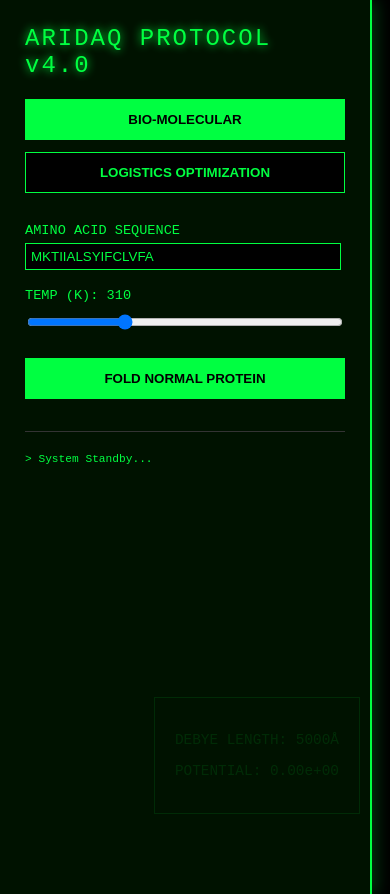
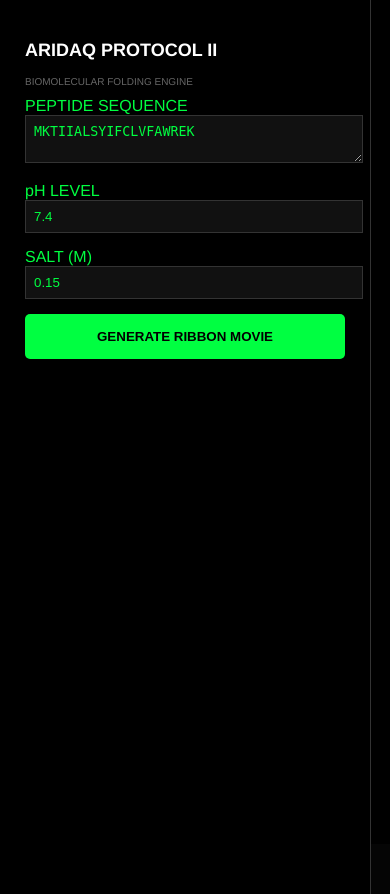
Before and after one commit to bustedbars/Aridaq_protocol_II, a Flask app: template templates/index.html in a window 390 px wide. Run offline with Flask 3, Linux system fonts and the light colour scheme; the template is opened without the code that fills it, so the values that code supplies are empty.

Commit message:
Update index.html

```diff
--- a/templates/index.html
+++ b/templates/index.html
@@ -1,179 +1,137 @@
 <!DOCTYPE html>
-<html lang="en">
+<html>
 <head>
-    <meta charset="UTF-8">
-    <meta name="viewport" content="width=device-width, initial-scale=1.0">
-    <title>ARIDAQ OS v4.0 | Bio-Security Core</title>
+    <title>ARIDAQ | RIBBON ANALYZER</title>
     <script src="https://cdnjs.cloudflare.com/ajax/libs/three.js/r128/three.min.js"></script>
     <style>
-        body {
-            background: #000;
-            color: #00FF41;
-            font-family: 'Courier New', monospace;
-            margin: 0;
-            overflow: hidden;
+        body { background: #050505; color: #00FF41; font-family: 'Helvetica', sans-serif; margin: 0; overflow: hidden; }
+        #ui-overlay { position: absolute; top: 0; left: 0; width: 320px; padding: 25px; background: rgba(0,0,0,0.9); height: 100vh; border-right: 1px solid #333; z-index: 10; }
+        .label-tag {
+            position: absolute; background: rgba(0,255,65,0.2); border: 1px solid #00FF41;
+            padding: 2px 6px; font-size: 10px; color: #fff; pointer-events: none; border-radius: 4px;
         }
-        #ui-layer {
-            position: absolute;
-            top: 0;
-            left: 0;
-            width: 320px;
-            padding: 25px;
-            background: rgba(0, 20, 0, 0.9);
-            height: 100vh;
-            border-right: 2px solid #00FF41;
-            z-index: 10;
-            overflow-y: auto;
-            box-shadow: 5px 0 15px rgba(0, 255, 65, 0.2);
-        }
-        .glitch {
-            font-size: 1.5em;
-            text-shadow: 0 0 10px #00FF41;
-            margin-bottom: 20px;
-            letter-spacing: 2px;
-        }
-        .mode-btn {
-            background: #000;
-            color: #00FF41;
-            border: 1px solid #00FF41;
-            padding: 12px;
-            width: 100%;
-            margin-bottom: 12px;
-            cursor: pointer;
-            font-weight: bold;
-            transition: 0.3s;
-        }
-        .mode-btn:hover { background: rgba(0, 255, 65, 0.1); }
-        .mode-btn.active { background: #00FF41; color: #000; }
-        .input-group { margin-bottom: 18px; font-size: 0.85em; }
-        input, select {
-            background: #000;
-            border: 1px solid #00FF41;
-            color: #00FF41;
-            width: 95%;
-            padding: 5px;
-            margin-top: 5px;
-        }
-        #canvas-container {
-            position: absolute;
-            top: 0;
-            right: 0;
-            width: calc(100% - 370px);
-            height: 100vh;
-        }
-        #mutation-controls {
-            margin-top: 20px;
-            padding: 15px;
-            border: 1px dashed #FFD700;
-            display: none;
-            background: rgba(50, 50, 0, 0.2);
-        }
-        .stats-overlay {
-            position: absolute;
-            bottom: 30px;
-            right: 30px;
-            background: rgba(0,0,0,0.8);
-            padding: 20px;
-            border: 1px solid #00FF41;
-            font-size: 0.9em;
-        }
+        input, textarea { background: #111; border: 1px solid #333; color: #00FF41; width: 100%; margin-bottom: 15px; padding: 8px; }
+        button { background: #00FF41; color: #000; border: none; padding: 15px; width: 100%; font-weight: bold; cursor: pointer; border-radius: 5px; }
+        #viewport { position: fixed; width: 100vw; height: 100vh; }
     </style>
 </head>
 <body>
 
-<div id="ui-layer">
-    <div class="glitch">ARIDAQ PROTOCOL v4.0</div>
+<div id="viewport"></div>
+<div id="label-container"></div>
 
-    <div class="input-group">
-        <button class="mode-btn active" onclick="switchMode('bio')">BIO-MOLECULAR</button>
-        <button class="mode-btn" onclick="switchMode('opt')">LOGISTICS OPTIMIZATION</button>
-    </div>
+<div id="ui-overlay">
+    <h2 style="color: #fff; font-size: 18px;">ARIDAQ PROTOCOL II</h2>
+    <p style="font-size: 10px; color: #666;">BIOMOLECULAR FOLDING ENGINE</p>
 
-    <div id="bio-inputs">
-        <div class="input-group">
-            <label>AMINO ACID SEQUENCE</label>
-            <input type="text" id="sequence" value="MKTIIALSYIFCLVFA">
-        </div>
-        <div class="input-group">
-            <label>TEMP (K): <span id="t-val">310</span></label>
-            <input type="range" min="273" max="400" value="310" id="temp" oninput="document.getElementById('t-val').innerText=this.value">
-        </div>
-        <button class="mode-btn" style="background: #00FF41; color: #000;" onclick="runBio()">FOLD NORMAL PROTEIN</button>
+    <label>PEPTIDE SEQUENCE</label>
+    <textarea id="seq">MKTIIALSYIFCLVFAWREK</textarea>
 
-        <div id="mutation-controls">
-            <p style="color:#FFD700;">> CORE BREACH DETECTED</p>
-            <p id="mutated-display" style="word-break: break-all; font-size:0.8em;"></p>
-            <button class="mode-btn" style="background: #FFD700; color: #000;" onclick="runBio(true)">INJECT MUTATION</button>
-        </div>
-    </div>
+    <label>pH LEVEL</label>
+    <input type="number" id="ph" step="0.1" value="7.4">
 
-    <div id="log" style="font-size: 0.7em; margin-top: 20px; border-top: 1px solid #333; padding-top:10px;">
-        <p>> System Standby...</p>
-    </div>
-</div>
+    <label>SALT (M)</label>
+    <input type="number" id="salt" step="0.01" value="0.15">
 
-<div id="canvas-container"></div>
-
-<div class="stats-overlay">
-    <p>DEBYE LENGTH: 5000Å</p>
-    <p>POTENTIAL: <span id="pot-display">0.00e+00</span></p>
+    <button onclick="runBio()">GENERATE RIBBON MOVIE</button>
 </div>
 
 <script>
-    // --- 3D ENGINE ---
     const scene = new THREE.Scene();
-    const camera = new THREE.PerspectiveCamera(75, (window.innerWidth-370)/window.innerHeight, 0.1, 1000);
-    const renderer = new THREE.WebGLRenderer({ antialias: true, alpha: true });
-    renderer.setSize(window.innerWidth - 370, window.innerHeight);
-    document.getElementById('canvas-container').appendChild(renderer.domElement);
+    const camera = new THREE.PerspectiveCamera(75, window.innerWidth/window.innerHeight, 0.1, 1000);
+    const renderer = new THREE.WebGLRenderer({ antialias: true });
+    renderer.setSize(window.innerWidth, window.innerHeight);
+    document.getElementById('viewport').appendChild(renderer.domElement);
 
-    const proteinGroup = new THREE.Group();
-    scene.add(proteinGroup);
-    camera.position.z = 25;
+    const molGroup = new THREE.Group();
+    scene.add(molGroup);
+    camera.position.z = 40;
 
-    function animate() {
-        requestAnimationFrame(animate);
-        proteinGroup.rotation.y += 0.005;
-        proteinGroup.rotation.x += 0.002;
-        renderer.render(scene, camera);
-    }
-    animate();
+    // Pro Lighting
+    const light1 = new THREE.DirectionalLight(0xffffff, 1);
+    light1.position.set(1, 1, 1);
+    scene.add(light1);
+    scene.add(new THREE.AmbientLight(0x333333));
 
-    async function runBio(isMutation = false) {
-        const seq = document.getElementById('sequence').value;
+    async function runBio() {
         const res = await fetch('/simulate_bio', {
             method: 'POST',
             headers: {'Content-Type': 'application/json'},
             body: JSON.stringify({
-                sequence: seq,
-                temp: document.getElementById('temp').value,
-                mutation_mode: isMutation
+                sequence: document.getElementById('seq').value,
+                ph: document.getElementById('ph').value,
+                salt: document.getElementById('salt').value
             })
         });
         const data = await res.json();
 
-        while(proteinGroup.children.length > 0) { proteinGroup.remove(proteinGroup.children[0]); }
+        while(molGroup.children.length > 0) molGroup.remove(molGroup.children[0]);
+        document.getElementById('label-container').innerHTML = "";
 
-        data.nodes.forEach((n, idx) => {
-            const geo = new THREE.SphereGeometry(0.6, 16, 16);
-            const mat = new THREE.MeshBasicMaterial({ color: isMutation ? 0xFF0000 : 0x00FF41, wireframe: true });
-            const sphere = new THREE.Mesh(geo, mat);
-            sphere.position.set(n.x, n.y, n.z);
-            proteinGroup.add(sphere);
+        const points = data.nodes.map(n => new THREE.Vector3(n.x, n.y, n.z));
+        const curve = new THREE.CatmullRomCurve3(points);
 
-            if (idx > 0) {
-                const prev = data.nodes[idx-1];
-                const points = [new THREE.Vector3(prev.x, prev.y, prev.z), new THREE.Vector3(n.x, n.y, n.z)];
-                const lineGeo = new THREE.BufferGeometry().setFromPoints(points);
-                const line = new THREE.Line(lineGeo, new THREE.LineBasicMaterial({color: isMutation ? 0x550000 : 0x004411}));
-                proteinGroup.add(line);
+        // --- Create Ribbon/Helix Structure ---
+        const tubeGeo = new THREE.TubeGeometry(curve, 100, 0.8, 8, false);
+        const material = new THREE.MeshPhongMaterial({
+            vertexColors: true,
+            shininess: 100,
+            side: THREE.DoubleSide
+        });
+
+        // Color coding based on potential (Blue to Red)
+        const colors = [];
+        data.nodes.forEach((n, i) => {
+            const color = new THREE.Color();
+            if (n.struct === "helix") color.setHex(0xff0044); // Red Helices
+            else color.setHex(0x0066ff); // Blue Loops
+
+            for(let j=0; j < (tubeGeo.attributes.position.count / data.nodes.length); j++) {
+                colors.push(color.r, color.g, color.b);
+            }
+        });
+        tubeGeo.setAttribute('color', new THREE.Float32BufferAttribute(colors, 3));
+
+        const ribbon = new THREE.Mesh(tubeGeo, material);
+        molGroup.add(ribbon);
+
+        // --- Add Tracking Labels ---
+        data.nodes.forEach((n, i) => {
+            if (i % 4 === 0) { // Label every 4th residue to keep it clean
+                const div = document.createElement('div');
+                div.className = 'label-tag';
+                div.id = `label-${i}`;
+                div.innerText = `${n.type}${i+1}`;
+                document.getElementById('label-container').appendChild(div);
+                n.element = div;
             }
         });
 
-        document.getElementById('pot-display').innerText = data.total_potential;
-        if (!isMutation) document.getElementById('mutation-controls').style.display = 'block';
-        document.getElementById('log').innerHTML += `<p>> ${isMutation ? 'Mutation' : 'Normal'} Fold Complete.</p>`;
+        const box = new THREE.Box3().setFromObject(molGroup);
+        molGroup.position.sub(box.getCenter(new THREE.Vector3()));
+        window.currentNodes = data.nodes;
     }
+
+    function updateLabels() {
+        if (!window.currentNodes) return;
+        window.currentNodes.forEach(n => {
+            if (n.element) {
+                const vector = new THREE.Vector3(n.x + molGroup.position.x, n.y + molGroup.position.y, n.z + molGroup.position.z);
+                vector.project(camera);
+                const x = (vector.x * 0.5 + 0.5) * window.innerWidth;
+                const y = -(vector.y * 0.5 - 0.5) * window.innerHeight;
+                n.element.style.transform = `translate(-50%, -50%) translate(${x}px,${y}px)`;
+            }
+        });
+    }
+
+    function animate() {
+        requestAnimationFrame(animate);
+        molGroup.rotation.y += 0.005;
+        updateLabels();
+        renderer.render(scene, camera);
+    }
+    animate();
 </script>
 </body>
 </html>
```
